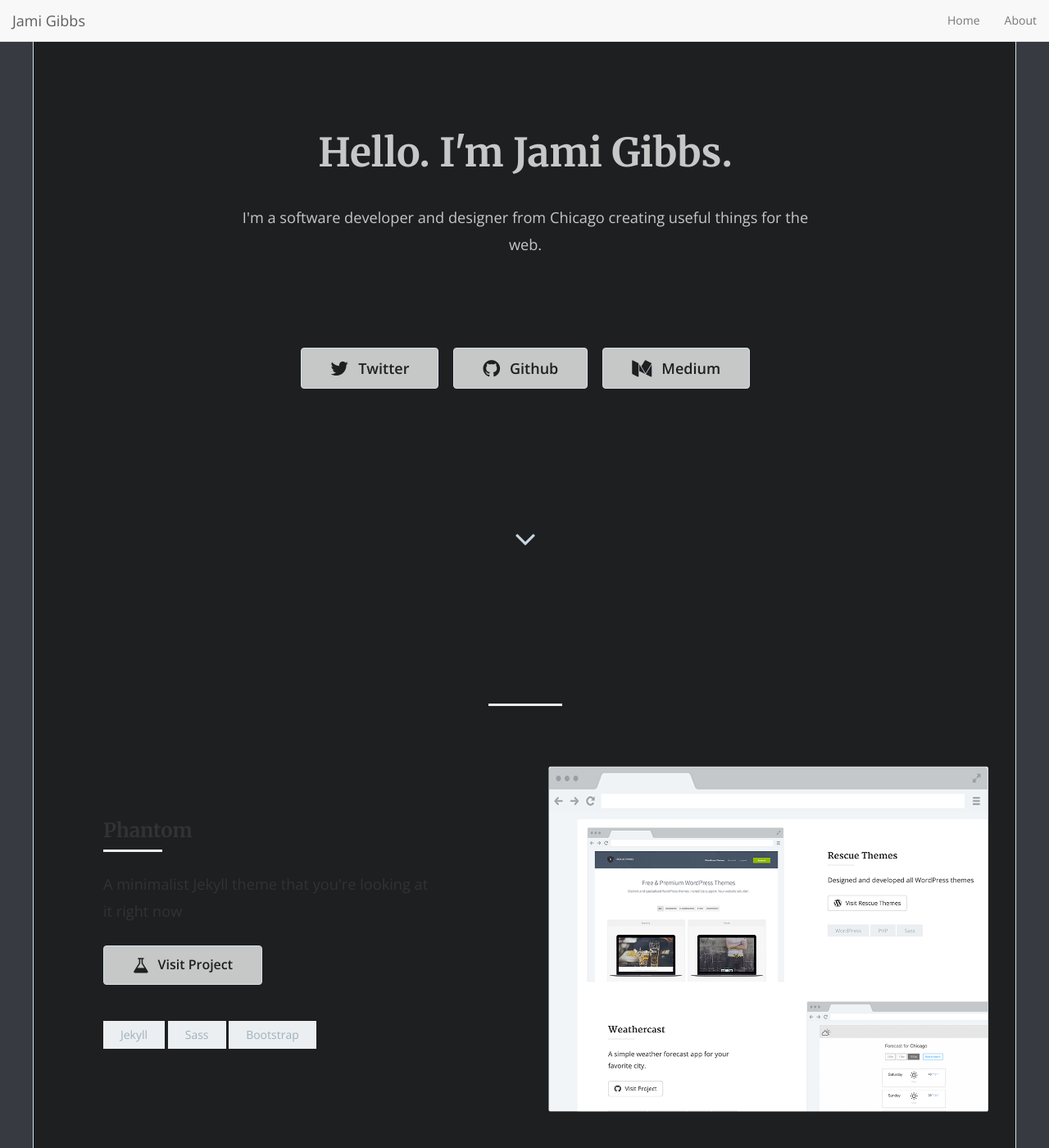
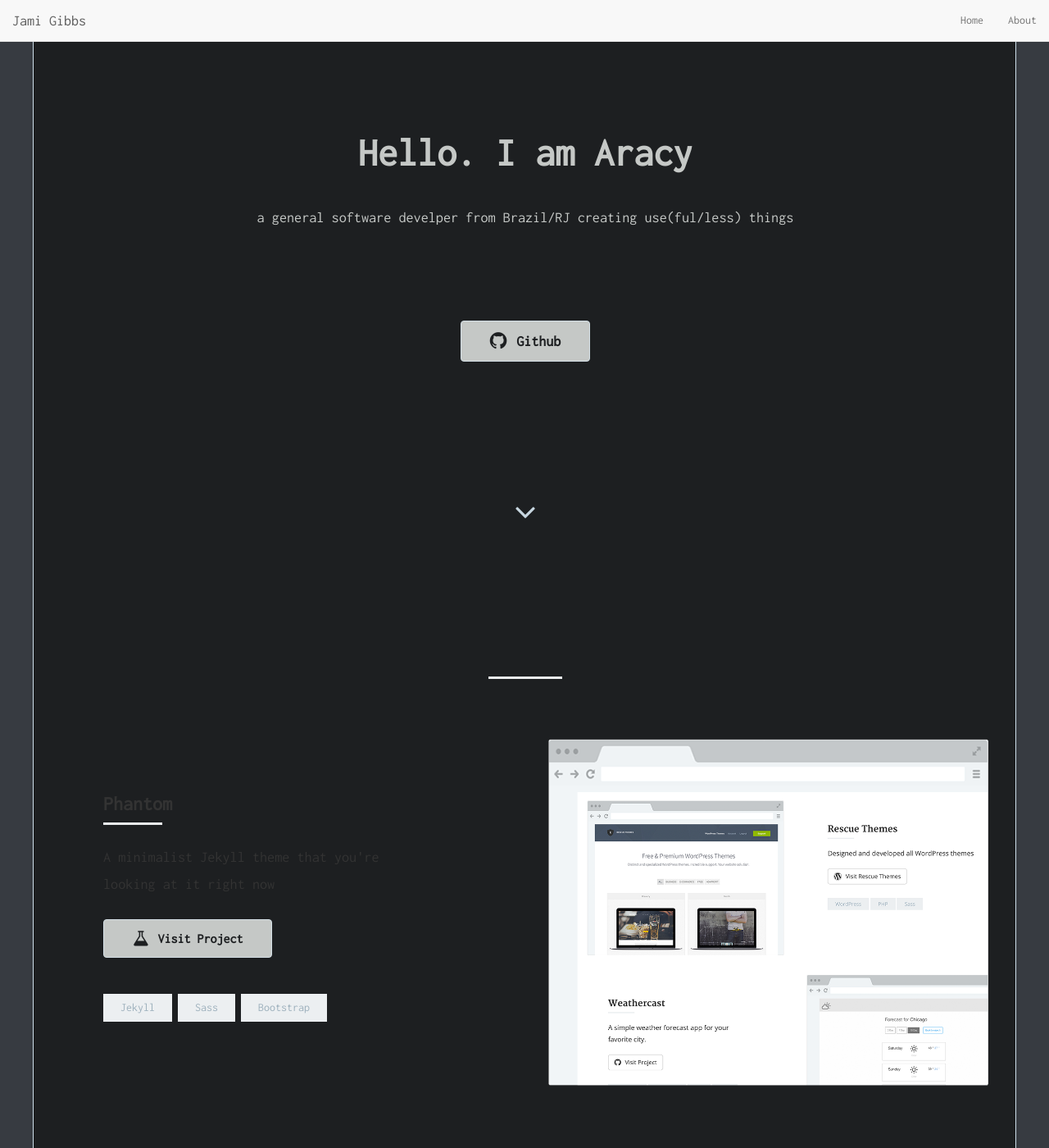
Before and after one commit to anonspacecowboy/anonspacecowboy.github.io, a Jekyll site: the page built from index.html, in a window 1280 px wide and 1400 px high. Shown: the whole window at 82% size. Built offline with Jekyll 4.4.1, drawn with Linux system fonts in a browser that asks for light colours; nearby versions of some CDN libraries; the list of posts is cut into pages by our own code.

Commit message:
final initial commit

```diff
--- a/_config.yml
+++ b/_config.yml
@@ -13,14 +13,14 @@
 # you will see them accessed via {{ site.title }}, {{ site.email }}, and so on.
 # You can create any custom variable you would like, and they will be accessible
 # in the templates via {{ site.myvariable }}.
-title: "Hello. I'm Jami Gibbs."
-email: 'jami0821@gmail.com'
-description: "I'm a software developer and designer from Chicago creating useful things for the web."
+title: "Hello. I am Aracy"
+email: 'aracyladev@gmail.com'
+description: "a general software develper from Brazil/RJ creating use(ful/less) things"
 baseurl: "" # the subpath of your site, e.g. /blog
-url: "https://jamigibbs.github.io/phantom" # the base hostname & protocol for your site, e.g. https://example.com
-twitter_username: 'jamigibbs'
-github_username: 'jamigibbs'
-medium_username: 'blog.jamigibbs.com'
+url: "https://github.com/aracyla" # the base hostname & protocol for your site, e.g. https://example.com
+twitter_username: ''
+github_username: 'aracyla'
+medium_username: ''
 
 # Build settings
 markdown: kramdown
--- a/_includes/header.html
+++ b/_includes/header.html
@@ -18,7 +18,8 @@
   <link rel="icon" href="{{ site.url }}/img/favicon.png">
 
   <!-- Fonts -->
-  <link href='https://fonts.googleapis.com/css?family=Open+Sans:400,300,600,400italic,700|Merriweather:400,300,300italic,400italic,700' rel='stylesheet' type='text/css'>
+  <link href="https://fonts.googleapis.com/css?family=Inconsolata&display=swap" rel="stylesheet">
+
 
   <link rel="stylesheet" href="//maxcdn.bootstrapcdn.com/font-awesome/4.5.0/css/font-awesome.min.css">
 
--- a/css/style.scss
+++ b/css/style.scss
@@ -31,6 +31,8 @@ $btn-font-color:			$bg-content-color;
 
 %opensans { font-family: 'Open Sans', sans-serif; }
 %merriweather { font-family: 'Merriweather', serif; }
+%inconsolata { font-family: 'Inconsolata', monospace;}
+
 
 /*--------------------------------------------------------------
 	1.0 Defaults
@@ -44,12 +46,12 @@ $btn-font-color:			$bg-content-color;
 
 body {
   background-color: $bg-color;
-  @extend %opensans;
+  @extend %inconsolata;
   -webkit-font-smoothing: antialiased;
 }
 
 h1, h2, h3, h4, h5, h6 {
-  @extend %merriweather;
+  @extend %inconsolata;
   font-weight: 700;
 }
 
```
